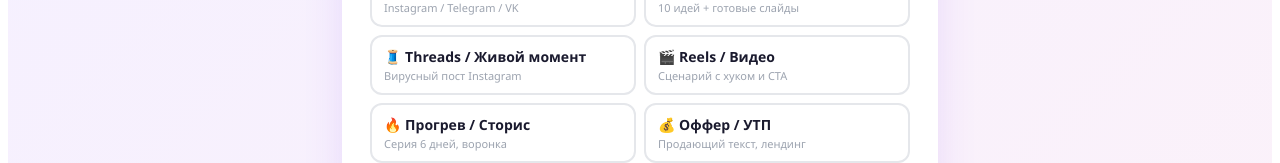
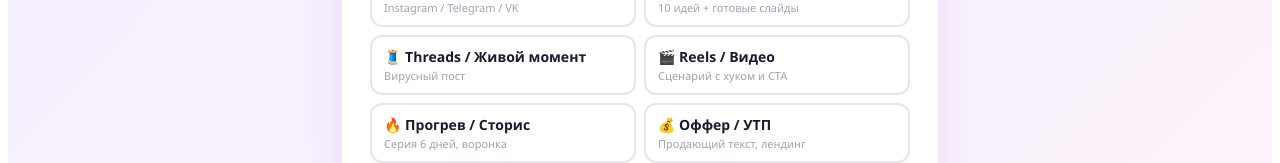
Before and after one commit to alushnikovat-glitch/ai-pulse-pro, a React (Vite) app: page / in a window 1280 px wide. Shown: the part 230-393 px from the top of the page. Built offline with nearby package versions, Linux system fonts and the light colour scheme; the HTML template or start-up script is replaced by a standard one.

Commit message:
Update App.jsx

```diff
--- a/src/App.jsx
+++ b/src/App.jsx
@@ -8,7 +8,7 @@ const PAYMENT_URL = "https://app.lava.top/products/95189972-28a0-4df9-8bf7-aed0f
 const TEXT_TYPES = [
   { id: "post",     label: "📱 Пост",                    desc: "Instagram / Telegram / VK",       styles: ["Живой / Кухонный", "Через личную историю", "Через боль и инсайт"] },
   { id: "carousel", label: "🎠 Карусель Instagram",      desc: "10 идей + готовые слайды",         styles: ["Разрушение мифа", "Это про меня", "Провокация и споры"] },
-  { id: "threads",  label: "🧵 Threads / Живой момент",  desc: "Вирусный пост Instagram",           styles: ["Восторг и удивление", "Я в шоке от результата", "Только что произошло"] },
+  { id: "threads",  label: "🧵 Threads / Живой момент",  desc: "Вирусный пост",           styles: ["Восторг и удивление", "Я в шоке от результата", "Только что произошло"] },
   { id: "reels",    label: "🎬 Reels / Видео",           desc: "Сценарий с хуком и CTA",            styles: ["Провокационный хук", "Сторителлинг", "Список / Инструкция"] },
   { id: "promo",    label: "🔥 Прогрев / Сторис",        desc: "Серия 6 дней, воронка",             styles: ["Уязвимость + Экспертность", "День за днём к офферу", "Через ценности и смыслы"] },
   { id: "sales",    label: "💰 Оффер / УТП",              desc: "Продающий текст, лендинг",          styles: ["Прямой и честный", "Через страх и решение", "Через результат клиента"] },
```
